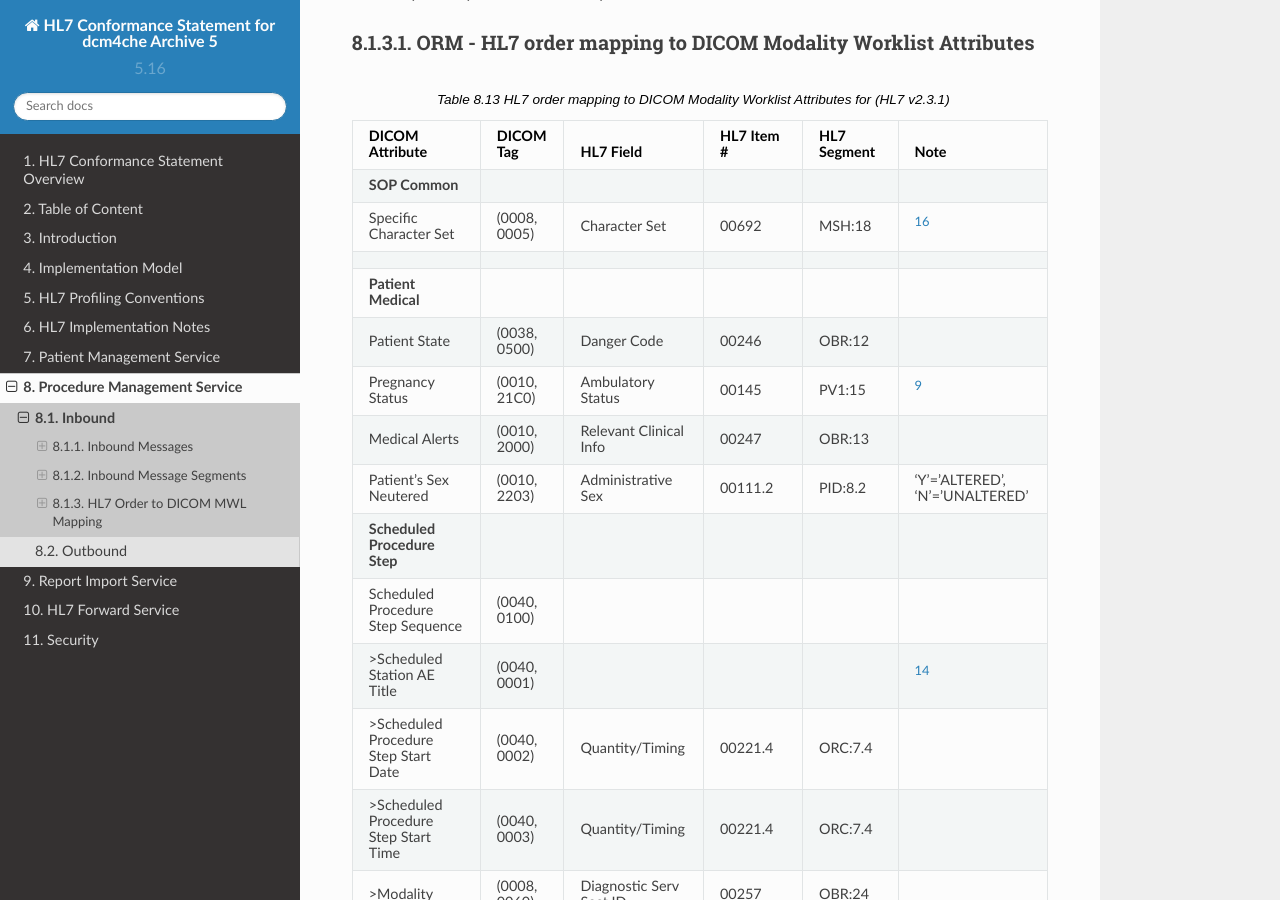
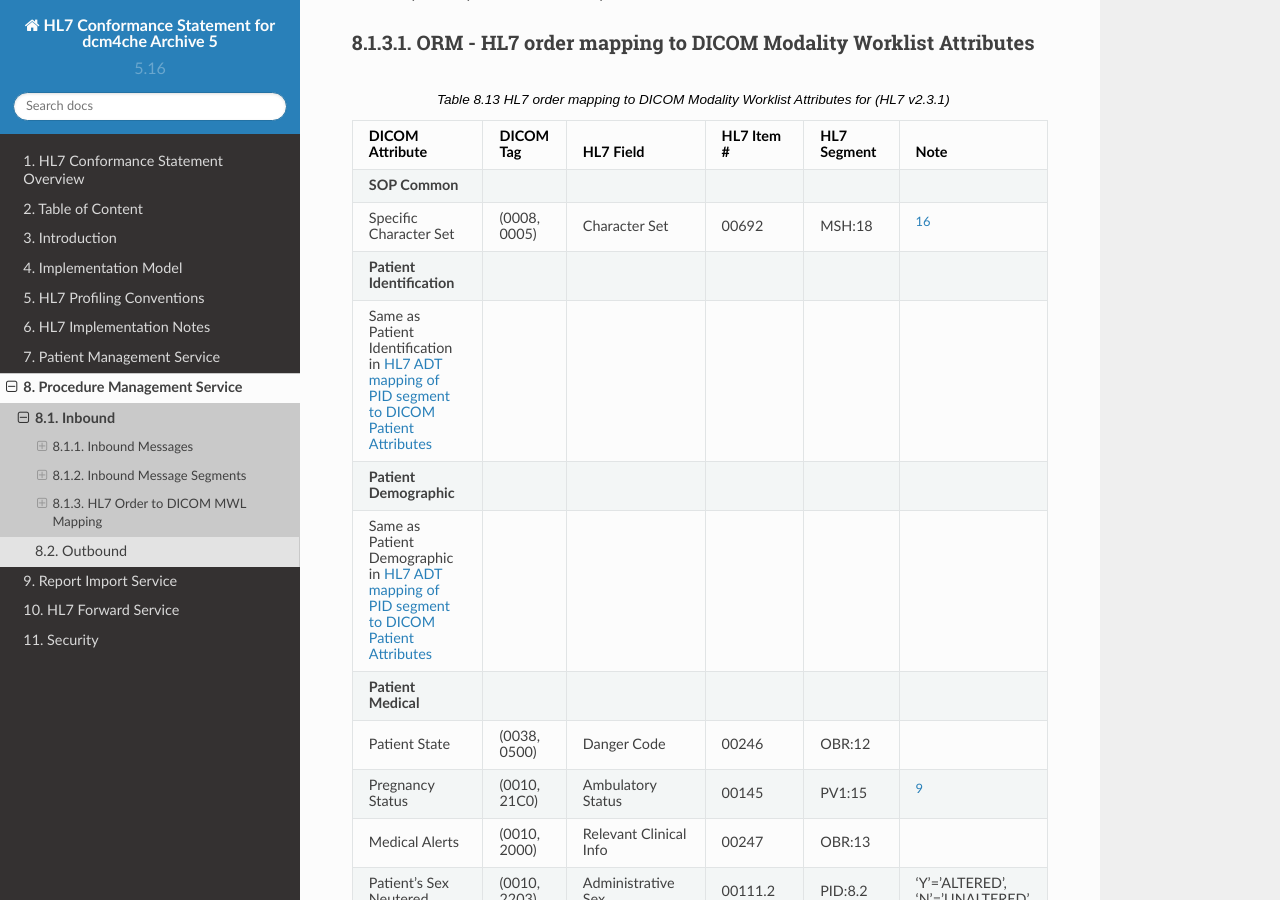
Before and after one commit to dcm4che/dcm4chee-arc-hl7cs, a Sphinx documentation site: the page built from source/orm/inbound.rst, in a window 1280 px wide and 900 px high, scrolled down 13360 px. Built offline with Sphinx 7.4.7 and the Read the Docs theme 2.0.0, drawn with Linux system fonts in a browser that asks for light colours; some of the changed text lies outside the part shown.

Commit message:
fix build errors

```diff
--- a/source/orm/inbound.rst
+++ b/source/orm/inbound.rst
@@ -514,7 +514,10 @@ ORM - HL7 order mapping to DICOM Modality Worklist Attributes
 
    **SOP Common**
    Specific Character Set, "(0008, 0005)", Character Set, 00692, MSH:18, [#Note15]_
-
+   **Patient Identification**
+   Same as Patient Identification in :ref:`adt_in_pid_dicom`
+   **Patient Demographic**
+   Same as Patient Demographic in :ref:`adt_in_pid_dicom`
    **Patient Medical**
    Patient State, "(0038, 0500)", Danger Code, 00246, OBR:12
    Pregnancy Status, "(0010, 21C0)", Ambulatory Status, 00145, PV1:15, [#Note8]_
@@ -581,7 +584,10 @@ OMI - HL7 order mapping to DICOM Modality Worklist Attributes
 
    **SOP Common**
    Specific Character Set, "(0008, 0005)", Character Set, 00692, MSH:18, [#Note15]_
-
+   **Patient Identification**
+   Same as Patient Identification in :ref:`adt_in_pid_dicom`
+   **Patient Demographic**
+   Same as Patient Demographic in :ref:`adt_in_pid_dicom`
    **Patient Medical**
    Patient State, "(0038, 0500)", Danger Code, 00246, OBR:12
    Pregnancy Status, "(0010, 21C0)", Ambulatory Status, 00145, PV1:15, [#Note8]_
```
